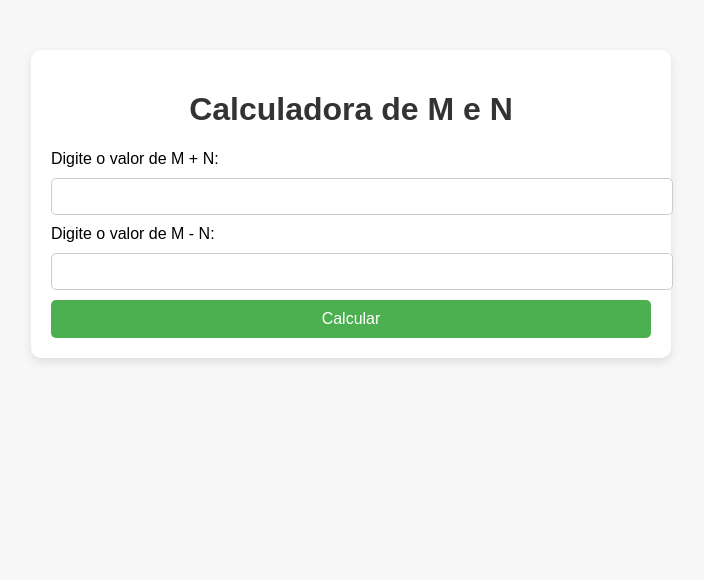
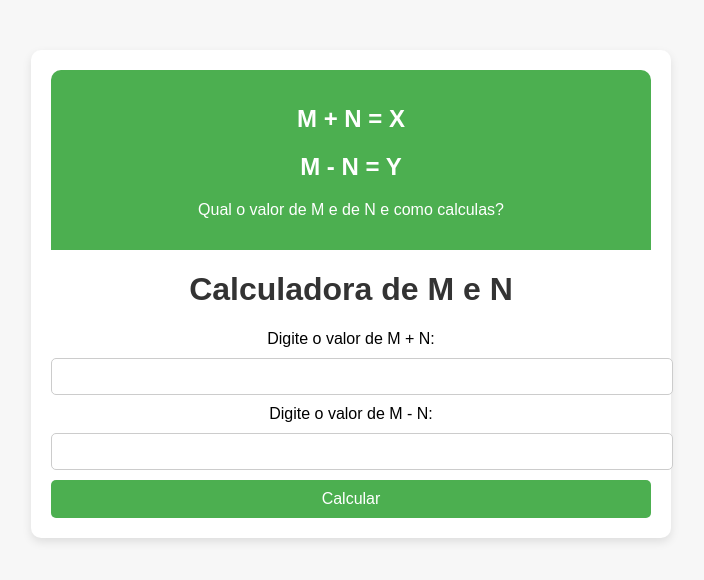
Before and after one commit to nkabessa/em_breve, a plain HTML site: page calculus2.html in a window 1280 px wide. Shown: the whole page, without its empty margins (289-993 px from the left). Drawn offline with Linux system fonts and the light colour scheme.

Commit message:
Update calculus2.html

```diff
--- a/calculus2.html
+++ b/calculus2.html
@@ -18,10 +18,17 @@
             padding: 20px;
             border-radius: 10px;
             box-shadow: 0 4px 10px rgba(0, 0, 0, 0.1);
+            text-align: center;
         }
         h1 {
-            text-align: center;
             color: #333;
+        }
+        .header {
+            background-color: #4CAF50;
+            color: white;
+            padding: 15px;
+            border-radius: 10px 10px 0 0;
+            margin-bottom: 20px;
         }
         input[type="number"] {
             width: 100%;
@@ -54,6 +61,12 @@
 </head>
 <body>
     <div class="container">
+        <div class="header">
+            <h2>M + N = X</h2>
+            <h2>M - N = Y</h2>
+            <p>Qual o valor de M e de N e como calculas?</p>
+        </div>
+
         <h1>Calculadora de M e N</h1>
         <form onsubmit="calcular(event)">
             <label for="valor1">Digite o valor de M + N:</label>
```
